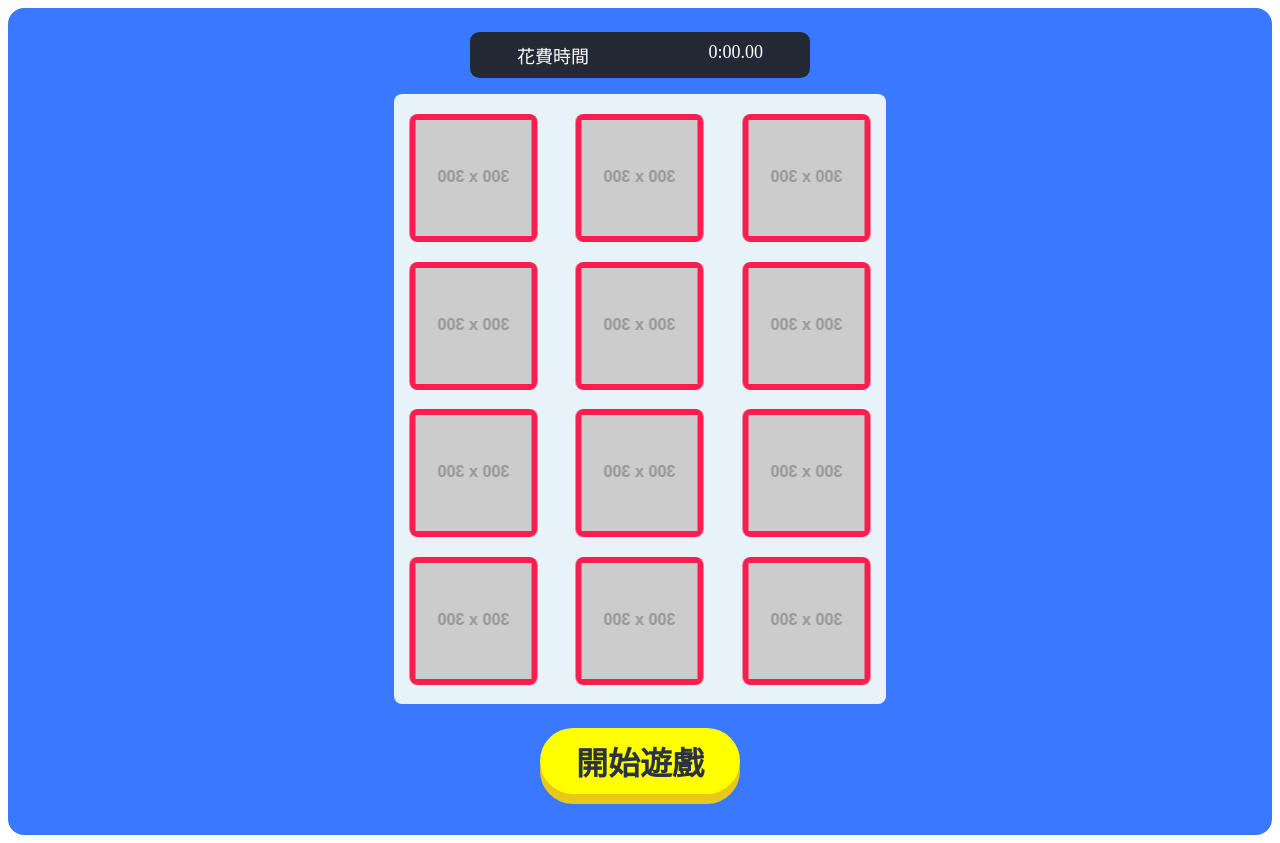
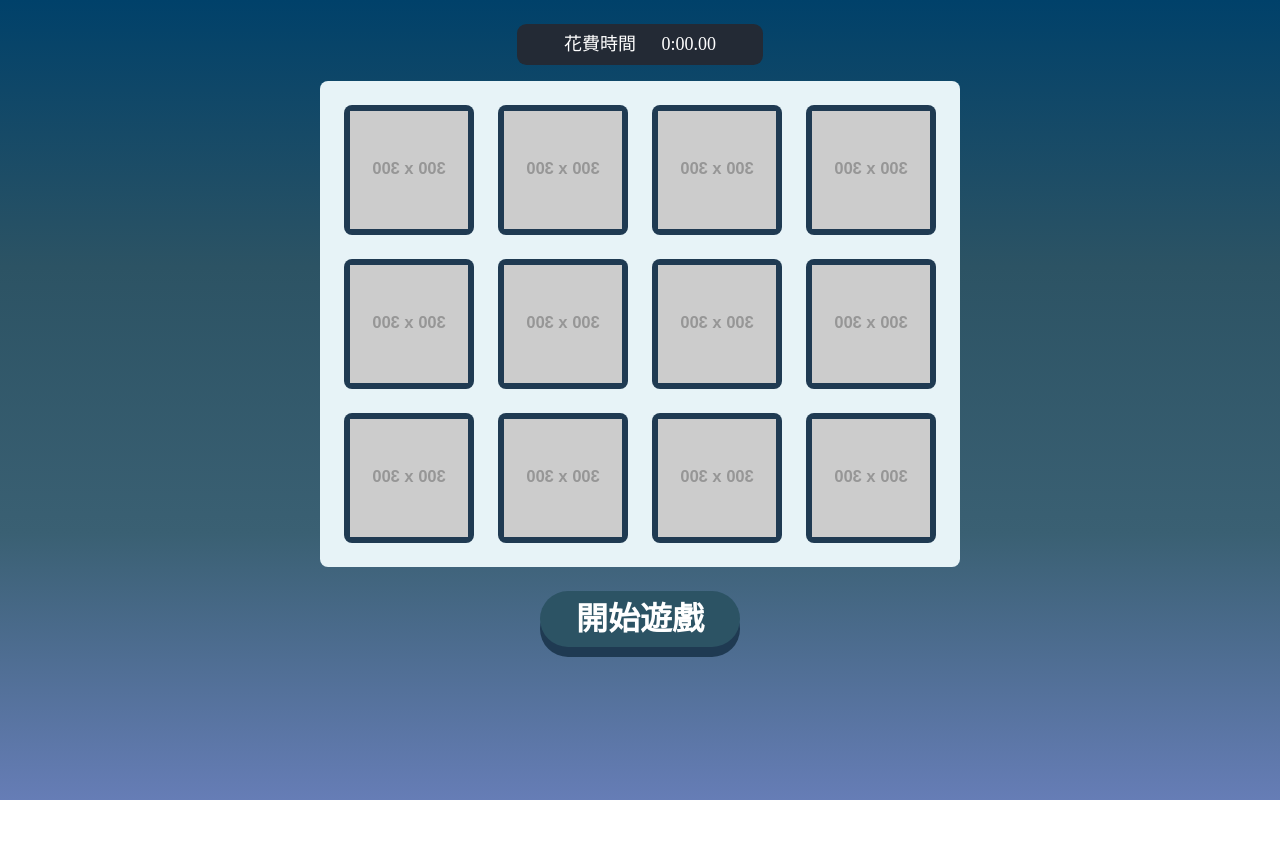
Before and after one commit to EasonLin0716/flip-card, a Vue app: page / in a window 1280 px wide. After the commit the page ends 800 px from the top, so only its background shows below. Built offline with nearby package versions, Linux system fonts and the light colour scheme.

Commit message:
[chore] change color to cold series

```diff
--- a/src/card-game.scss
+++ b/src/card-game.scss
@@ -71,7 +71,7 @@
 }
 
 $gameBoardBgColor: #e7f3f7;
-$challengeBgColor: #ff0;
+$challengeBgColor: #2C5364;
 $b-DarkBlue-20: #E9EAEB;
 $b-DarkBlue-300: #80858C;
 $b-DarkBlue-400: #6A7079;
@@ -80,13 +80,21 @@
 $b-DarkBlue-800: #2B3340;
 $b-DarkBlue-900:#232A35;
 $b-Blue-100: #D3E1FF;
-$b-Blue-300: #A7C3FF;
 $b-Blue-500: #6596FF;
 $b-Blue-600: #3978FF;
-$b-Blue-700: #2369FF;
-$b-PinkRed-700: #FA1E50;
+$Blue-200: #1A2980;
+$Blue-300: #0F2027;
+$Blue-400: #3c5969;
+$Blue-500: #4a6b7c;
+$Blue-800: #2C5364;
+$Blue-700: #1F3A52;
 $b-BlueGray-300: #F2F5F9;
 $b-BlueGray-500: #E3E8F0;
+
+*, *::before, *::after {
+    box-sizing: border-box;
+}
+
 .content {
     &-memory {
         background-color: $gameBoardBgColor;
@@ -255,17 +263,10 @@
                 max-width: 343px;
             }
             &-game {
-                border-radius: 16px;
-                background-color: $b-Blue-600;
+                background: linear-gradient(to bottom, #00416a, #2c5364, #3a6073, #667db6);
                 margin: 0 auto;
-                height: 959px;
                 padding-top: 24px;
-                @include nb-m {
-                    height: 900px;
-                }
-                @include pc-s {
-                    height: 803px;
-                }
+                min-height: 100vh;
                 @include ipad-s {
                     padding: 12px 16px 0 16px;
                 }
@@ -290,33 +291,27 @@
                     }
                 }
                 &__section {
-                    flex-wrap: wrap;
-                    display: flex;
-                    justify-content: space-between;
-                    // display: grid;
-                    // grid-template-columns: repeat(4, 1fr);
-                    // gap: 24px;
-                    // justify-content: center;
+                    display: grid;
+                    grid-template-columns: repeat(4, 1fr);
+                    gap: 24px;
+                    justify-content: center;
                     max-width: 640px;
                     margin: 0 auto;
                     width: 100%;
                     background-color: $gameBoardBgColor;
-                    padding: 24px 24px 4px;
+                    padding: 24px;
                     border-radius: 8px;
-                    @include nb-m {
-                        max-width: 540px;
-                        padding: 20px 16px 0 16px;
+                    @include ipad-s {
+                        max-width: 520px;
+                        grid-template-columns: repeat(3, 1fr);
                     }
-                    @include pc-s {
-                        max-width: 460px;
-                    }
-                    @include ipad-s {
-                        padding: 20px 16px 0 16px;
+                    @include ipad-xs {
+                        padding: 12px;
+                        gap: 12px;
                     }
                     img {
                         width: 100%;
                     }
-
                     .victory-state {
                         grid-column-start: 1;
                         grid-column-end: -1;
@@ -325,11 +320,9 @@
                         justify-content: space-between;
                         align-items: center;
                     }
-
                     .card {
-                        width: 22.5%;
-                        margin-bottom: 20px;
-                        background-color: $b-PinkRed-700;
+                        aspect-ratio: 1 / 1;
+                        background-color: $Blue-700;
                         background-size: 100% 100%;
                         background-position: center;
                         background-repeat: no-repeat, no-repeat;
@@ -341,16 +334,11 @@
                         cursor: pointer;
                         border: 6px solid transparent;
                         animation: flipUp .5s forwards;
-                        @include ipad-s {
-                            width: 30%;
-                            margin-bottom: 12px;
-                        }
-                        @include phone-l {
-                            border: 4px solid transparent;
-                        }
                         img {
                             opacity: 1;
                             transition: opacity .5s;
+                            max-width: 100%;
+                            height: auto;
                         }
                         &.down {
                             animation: flipDown .5s forwards;
@@ -359,61 +347,59 @@
                             }
                         }
                         &.matched {
-                            border: 6px solid $b-Blue-700;
                             animation: matching 1s forwards;
                         }
                     }
 
                     @keyframes flipDown {
                     0% {
-                        background-color: $b-Blue-700;
+                        background-color: $Blue-800;
                         transform: rotateY(0deg);
                     }
                     100% {
-                        background-color: $b-PinkRed-700;
+                        background-color: $Blue-700;
                         transform: rotateY(180deg);
                     }
                     }
 
                     @keyframes flipUp {
                     0% {
-                        background-color: $b-PinkRed-700;
+                        background-color: $Blue-700;
                         transform: rotateY(180deg);
                     }
                     100% {
-                        background-color: $b-Blue-700;
+                        background-color: $Blue-800;
                         transform: rotateY(0deg);
                     }
                     }
 
                     @keyframes matching {
                     0% {
-                        background-color: $b-Blue-300;
+                        background-color: $Blue-300;
                     }
                     50% {
-                        background-color: $b-Blue-300;
+                        background-color: $Blue-300;
                     }
                     100% {
-                        background-color: $b-Blue-700;
+                        background-color: $Blue-200;
                     }
                     }
                 }
                 &__btn {
                     position: relative;
                     display: block;
-                    background-color: $challengeBgColor;
                     margin: 48px auto 0 auto;
                     font-size: 36px;
                     font-weight: bold;
                     padding: 12px 40px;
                     border-radius: 36.5px;
-                    background-color: #ff0;
                     border: 0;
-                    box-shadow: 0 10px 0 0 #eac71b;
+                    background-color: $challengeBgColor;
+                    box-shadow: 0 10px 0 0 $Blue-700;
                     cursor: pointer;
                     transition: all .2s ease-out;
                     top: 0;
-                    color: $b-DarkBlue-800;
+                    color: #fff;
                     @include nb-m {
                         font-size: 32px;
                         padding: 10px 36px;
@@ -425,10 +411,10 @@
                     @include ipad-s {
                         font-size: 24px;
                         padding: 10px 29px;
-                        box-shadow: 0 7px 0 0 #eac71b;
+                        box-shadow: 0 7px 0 0 $Blue-700
                     }
                     &:hover {
-                        box-shadow: 0 4px 0 0 #eac71b;
+                        box-shadow: 0 4px 0 0 $Blue-700;
                         top: 9px;
                         @include ipad-s {
                             top: 4px;
@@ -436,11 +422,12 @@
                     }
                     &--disabled {
                         pointer-events: none;
-                        background-color: #ffff80;
-                        color: #eac71b;
-                        box-shadow: 0 12px 0 0 #fced30;
+                        background-color: $Blue-500;
+                        color: #fff;
+                        top: 0;
+                        box-shadow: 0 12px 0 0 $Blue-400;
                         @include ipad-s {
-                            box-shadow: 0 3px 0 0 #eac71b;
+                            box-shadow: 0 3px 0 0 $Blue-400;
                         }
                     }
                 }
@@ -449,7 +436,7 @@
         &__table {
             position: relative;
             &__inner {
-                background-color: $b-Blue-300;
+                background-color: $Blue-300;
                 height: 104px;
                 bottom: 0;
                 position: absolute;
--- a/src/components/cardGame.vue
+++ b/src/components/cardGame.vue
@@ -9,9 +9,8 @@
         <div class="content-memory__play-game__section">
             <div v-for="(card, index) in cards" :key="index"
                 :class="[{ 'down': card.down && !card.matched, 'up': !card.down, 'matched': card.matched }, ' card']"
-                :style="card.down && !card.matched ? cardBackground : {}"
-                @click="handleClick(index)">
-                <img v-if="card.down" :src="cardBackImgUrl" alt="牌背">
+                :style="card.down && !card.matched ? cardBackground : {}" @click="handleClick(index)">
+                <img v-if="card.down" :src="cardBackImgUrl" alt="牌背" width="104" height="104">
                 <img v-else :src="cardImgPath + card.icon" alt="牌背">
             </div>
         </div>
@@ -28,6 +27,8 @@
 const IMG_URL = '/'
 import GameResultModal from './GameResultModal.vue';
 import LoseGameModal from './LoseGameModal.vue';
+// 時間限制(分鐘)
+const GAME_LIMIT_MINUTE = 5;
 // List of font awesome codes used as illustrations, can be modified
 const icons = [
     'chick.png',
@@ -43,7 +44,7 @@
     return comparing.icon === compared.icon
 };
 
-function shuffle(array) {
+const shuffle = array => {
     const length = array == null ? 0 : array.length;
     if (!length) {
         return [];
@@ -58,9 +59,7 @@
         result[index] = value;
     }
     return result;
-}
-// 時間限制(分鐘)
-const GAME_LIMIT_MINUTE = 5;
+};
 
 export default {
     name: 'cardGame',
@@ -71,10 +70,10 @@
             timeBegan: null,
             counter: '0:00.00',
             cards: [],
-            cardBackImgUrl: 'https://fakeimg.pl/300x300',
+            cardBackImgUrl: 'https://fakeimg.pl/300x300/1F3A52',
             cardImgPath: `${IMG_URL}`,
-            cardBackImgPath1: `https://fakeimg.pl/300x300/ff0000/000`,
-            cardBackImgPath2: `https://fakeimg.pl/300x300/00ff00/fff`,
+            cardBackImgPath1: `https://fakeimg.pl/300x300/1F3A52/000`,
+            cardBackImgPath2: `https://fakeimg.pl/300x300/1F3A52/fff`,
             // 0: 待開始, 1: 遊戲中
             playState: 0,
             // 比較
@@ -117,14 +116,7 @@
     },
     methods: {
         handleGetCoupon() {
-            const customEvt = new CustomEvent('getTicket', {
-                detail: {
-                    gameType: '1',
-                    modalType: 1,
-                    couponNum: 1,
-                },
-            });
-            document.dispatchEvent(customEvt);
+            // nothing
         },
         startGame() {
             this.cardsShuffle();
@@ -181,8 +173,6 @@
             this.playState = 0;
             this.stopCounter();
             this.$refs.GameResultModal.openModal();
-            const customEvt = new CustomEvent('winCardGame', {});
-            document.dispatchEvent(customEvt);
         },
         handleLose() {
             this.playState = 0;
--- a/src/components/getCouponModal.vue
+++ b/src/components/getCouponModal.vue
@@ -48,9 +48,7 @@
         },
         openPrizeRecordModal(e) {
             this.closeModal();
-            // 開啟根層中獎modal
-            const customEvt = new CustomEvent('openPrizeRecordModal', {});
-            document.dispatchEvent(customEvt);
+            // TODO: 開啟根層中獎modal
         },
         openModal(type = 1, couponNum = 1, currentStage = '1') {
             this.setIsGotAllCoupons();
--- a/src/style.scss
+++ b/src/style.scss
@@ -1 +1,350 @@
+/*! normalize.css v8.0.1 | MIT License | github.com/necolas/normalize.css */
+
+/* Document
+   ========================================================================== */
+
+/**
+ * 1. Correct the line height in all browsers.
+ * 2. Prevent adjustments of font size after orientation changes in iOS.
+ */
+
+ html {
+    line-height: 1.15; /* 1 */
+    -webkit-text-size-adjust: 100%; /* 2 */
+  }
+
+  /* Sections
+     ========================================================================== */
+
+  /**
+   * Remove the margin in all browsers.
+   */
+
+  body {
+    margin: 0;
+  }
+
+  /**
+   * Render the `main` element consistently in IE.
+   */
+
+  main {
+    display: block;
+  }
+
+  /**
+   * Correct the font size and margin on `h1` elements within `section` and
+   * `article` contexts in Chrome, Firefox, and Safari.
+   */
+
+  h1 {
+    font-size: 2em;
+    margin: 0.67em 0;
+  }
+
+  /* Grouping content
+     ========================================================================== */
+
+  /**
+   * 1. Add the correct box sizing in Firefox.
+   * 2. Show the overflow in Edge and IE.
+   */
+
+  hr {
+    box-sizing: content-box; /* 1 */
+    height: 0; /* 1 */
+    overflow: visible; /* 2 */
+  }
+
+  /**
+   * 1. Correct the inheritance and scaling of font size in all browsers.
+   * 2. Correct the odd `em` font sizing in all browsers.
+   */
+
+  pre {
+    font-family: monospace, monospace; /* 1 */
+    font-size: 1em; /* 2 */
+  }
+
+  /* Text-level semantics
+     ========================================================================== */
+
+  /**
+   * Remove the gray background on active links in IE 10.
+   */
+
+  a {
+    background-color: transparent;
+  }
+
+  /**
+   * 1. Remove the bottom border in Chrome 57-
+   * 2. Add the correct text decoration in Chrome, Edge, IE, Opera, and Safari.
+   */
+
+  abbr[title] {
+    border-bottom: none; /* 1 */
+    text-decoration: underline; /* 2 */
+    text-decoration: underline dotted; /* 2 */
+  }
+
+  /**
+   * Add the correct font weight in Chrome, Edge, and Safari.
+   */
+
+  b,
+  strong {
+    font-weight: bolder;
+  }
+
+  /**
+   * 1. Correct the inheritance and scaling of font size in all browsers.
+   * 2. Correct the odd `em` font sizing in all browsers.
+   */
+
+  code,
+  kbd,
+  samp {
+    font-family: monospace, monospace; /* 1 */
+    font-size: 1em; /* 2 */
+  }
+
+  /**
+   * Add the correct font size in all browsers.
+   */
+
+  small {
+    font-size: 80%;
+  }
+
+  /**
+   * Prevent `sub` and `sup` elements from affecting the line height in
+   * all browsers.
+   */
+
+  sub,
+  sup {
+    font-size: 75%;
+    line-height: 0;
+    position: relative;
+    vertical-align: baseline;
+  }
+
+  sub {
+    bottom: -0.25em;
+  }
+
+  sup {
+    top: -0.5em;
+  }
+
+  /* Embedded content
+     ========================================================================== */
+
+  /**
+   * Remove the border on images inside links in IE 10.
+   */
+
+  img {
+    border-style: none;
+  }
+
+  /* Forms
+     ========================================================================== */
+
+  /**
+   * 1. Change the font styles in all browsers.
+   * 2. Remove the margin in Firefox and Safari.
+   */
+
+  button,
+  input,
+  optgroup,
+  select,
+  textarea {
+    font-family: inherit; /* 1 */
+    font-size: 100%; /* 1 */
+    line-height: 1.15; /* 1 */
+    margin: 0; /* 2 */
+  }
+
+  /**
+   * Show the overflow in IE.
+   * 1. Show the overflow in Edge.
+   */
+
+  button,
+  input { /* 1 */
+    overflow: visible;
+  }
+
+  /**
+   * Remove the inheritance of text transform in Edge, Firefox, and IE.
+   * 1. Remove the inheritance of text transform in Firefox.
+   */
+
+  button,
+  select { /* 1 */
+    text-transform: none;
+  }
+
+  /**
+   * Correct the inability to style clickable types in iOS and Safari.
+   */
+
+  button,
+  [type="button"],
+  [type="reset"],
+  [type="submit"] {
+    -webkit-appearance: button;
+  }
+
+  /**
+   * Remove the inner border and padding in Firefox.
+   */
+
+  button::-moz-focus-inner,
+  [type="button"]::-moz-focus-inner,
+  [type="reset"]::-moz-focus-inner,
+  [type="submit"]::-moz-focus-inner {
+    border-style: none;
+    padding: 0;
+  }
+
+  /**
+   * Restore the focus styles unset by the previous rule.
+   */
+
+  button:-moz-focusring,
+  [type="button"]:-moz-focusring,
+  [type="reset"]:-moz-focusring,
+  [type="submit"]:-moz-focusring {
+    outline: 1px dotted ButtonText;
+  }
+
+  /**
+   * Correct the padding in Firefox.
+   */
+
+  fieldset {
+    padding: 0.35em 0.75em 0.625em;
+  }
+
+  /**
+   * 1. Correct the text wrapping in Edge and IE.
+   * 2. Correct the color inheritance from `fieldset` elements in IE.
+   * 3. Remove the padding so developers are not caught out when they zero out
+   *    `fieldset` elements in all browsers.
+   */
+
+  legend {
+    box-sizing: border-box; /* 1 */
+    color: inherit; /* 2 */
+    display: table; /* 1 */
+    max-width: 100%; /* 1 */
+    padding: 0; /* 3 */
+    white-space: normal; /* 1 */
+  }
+
+  /**
+   * Add the correct vertical alignment in Chrome, Firefox, and Opera.
+   */
+
+  progress {
+    vertical-align: baseline;
+  }
+
+  /**
+   * Remove the default vertical scrollbar in IE 10+.
+   */
+
+  textarea {
+    overflow: auto;
+  }
+
+  /**
+   * 1. Add the correct box sizing in IE 10.
+   * 2. Remove the padding in IE 10.
+   */
+
+  [type="checkbox"],
+  [type="radio"] {
+    box-sizing: border-box; /* 1 */
+    padding: 0; /* 2 */
+  }
+
+  /**
+   * Correct the cursor style of increment and decrement buttons in Chrome.
+   */
+
+  [type="number"]::-webkit-inner-spin-button,
+  [type="number"]::-webkit-outer-spin-button {
+    height: auto;
+  }
+
+  /**
+   * 1. Correct the odd appearance in Chrome and Safari.
+   * 2. Correct the outline style in Safari.
+   */
+
+  [type="search"] {
+    -webkit-appearance: textfield; /* 1 */
+    outline-offset: -2px; /* 2 */
+  }
+
+  /**
+   * Remove the inner padding in Chrome and Safari on macOS.
+   */
+
+  [type="search"]::-webkit-search-decoration {
+    -webkit-appearance: none;
+  }
+
+  /**
+   * 1. Correct the inability to style clickable types in iOS and Safari.
+   * 2. Change font properties to `inherit` in Safari.
+   */
+
+  ::-webkit-file-upload-button {
+    -webkit-appearance: button; /* 1 */
+    font: inherit; /* 2 */
+  }
+
+  /* Interactive
+     ========================================================================== */
+
+  /*
+   * Add the correct display in Edge, IE 10+, and Firefox.
+   */
+
+  details {
+    display: block;
+  }
+
+  /*
+   * Add the correct display in all browsers.
+   */
+
+  summary {
+    display: list-item;
+  }
+
+  /* Misc
+     ========================================================================== */
+
+  /**
+   * Add the correct display in IE 10+.
+   */
+
+  template {
+    display: none;
+  }
+
+  /**
+   * Add the correct display in IE 10.
+   */
+
+  [hidden] {
+    display: none;
+  }
 @import './card-game.scss';
```
Also changed, not shown: src/components/gameResultModal.vue (+2 -14 lines).
